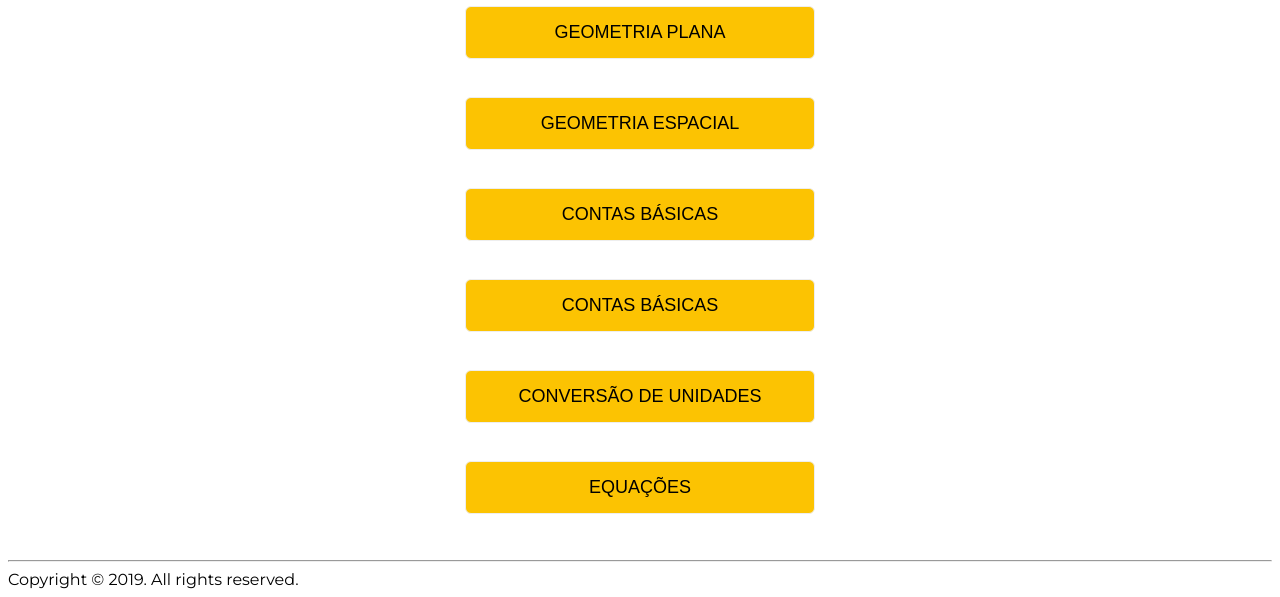
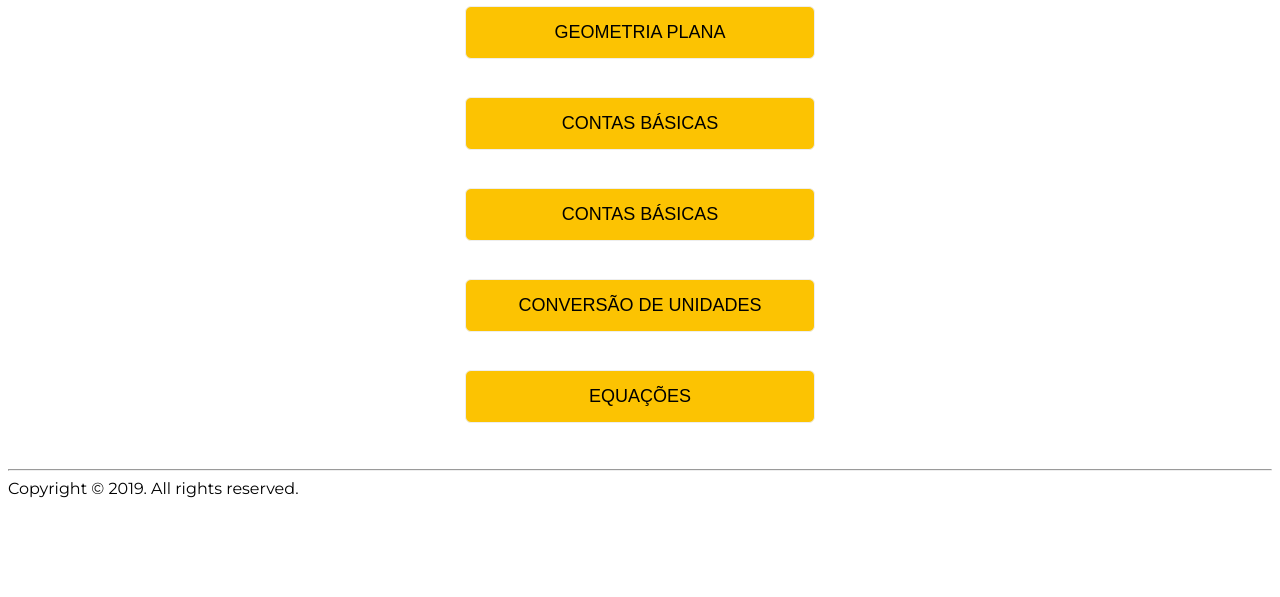
Before and after one commit to samurollie/34SYM4TH, a plain HTML site: page index.html in a window 1280 px wide. Shown: the part 232-829 px from the top of the page. After the commit the page ends 800 px from the top, so only its background shows below. Drawn offline with Linux system fonts and the light colour scheme; a script that the page names is missing.

Commit message:
removendo a espacial

```diff
--- a/index.html
+++ b/index.html
@@ -31,8 +31,6 @@
 
         <form action="#" method="post"><input type="submit" name="CONTAS BÁSICAS" value="GEOMETRIA PLANA" class="botaoEnviar" /></form>
         <br><br>
-        <form action="#" method="post"><input type="submit" name="CONTAS BÁSICAS" value="GEOMETRIA ESPACIAL" class="botaoEnviar" /></form>
-         <br><br>
         <form action="contasbasicas.html" method="post"><input type="submit" name="CONTAS BÁSICAS" value="CONTAS BÁSICAS" class="botaoEnviar" /></form>
          <br><br>
         <form action="conversaoBases.html" method="post"><input type="submit" name="CONVERSÕES NUMÉRICAS" value="CONTAS BÁSICAS" class="botaoEnviar" /></form>
```
